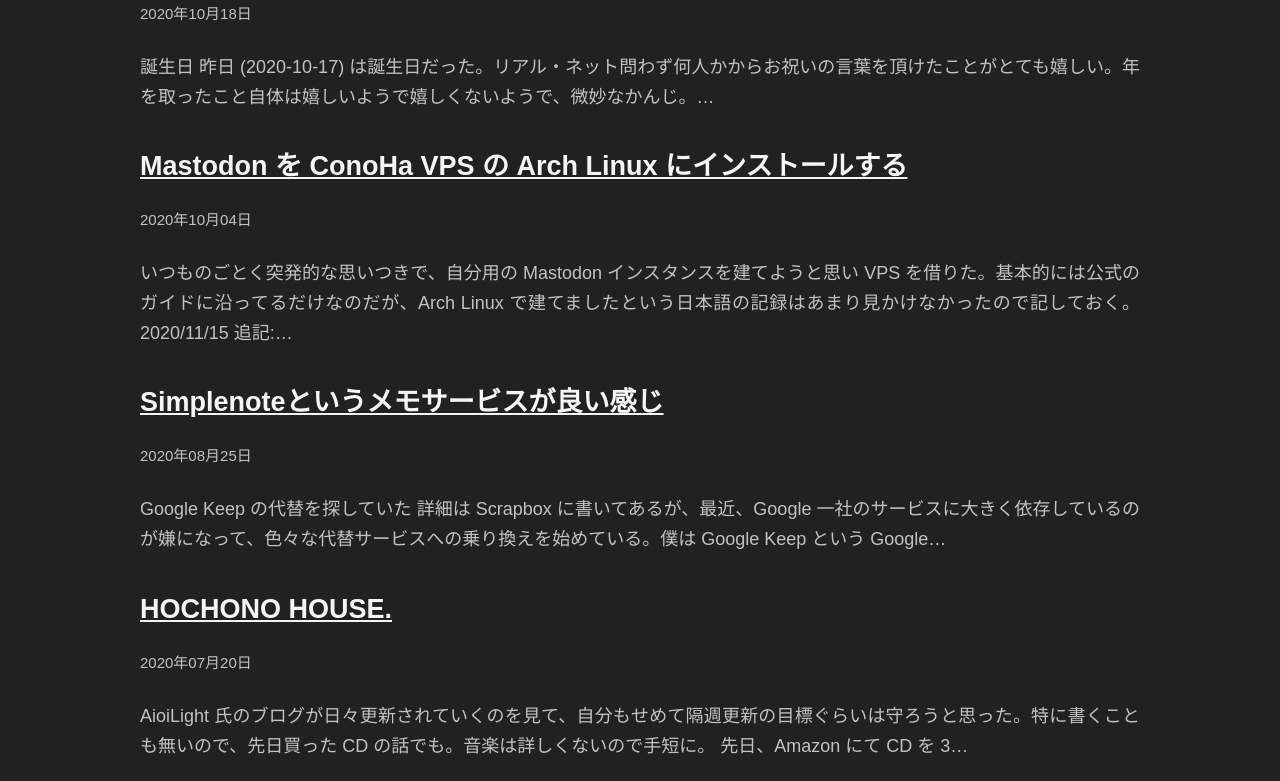
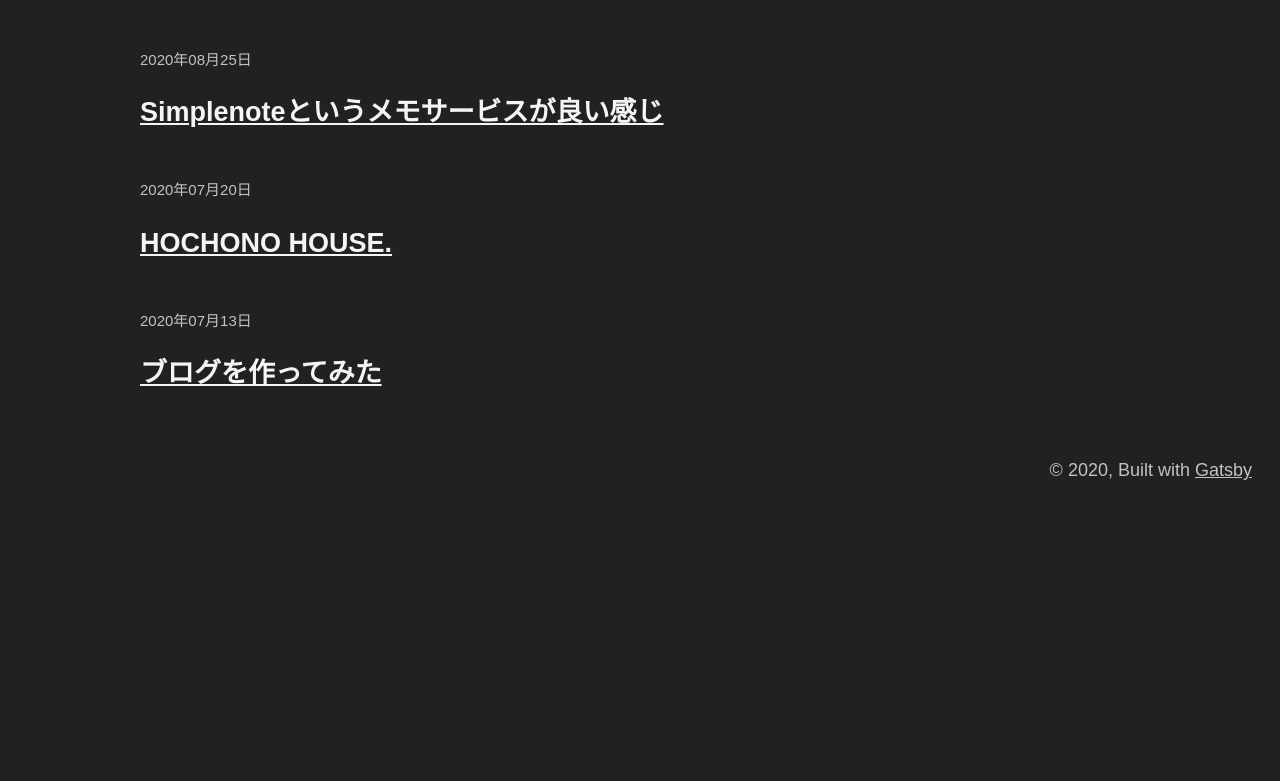
Before and after one commit to takker99/misoni.me, a Gatsby site: page /blog in a window 1280 px wide. Shown: the part 562-1343 px from the top of the page. After the commit the page ends 1076 px from the top, so only its background shows below. Built offline with nearby package versions, Linux system fonts and the light colour scheme; Gatsby itself is replaced by a stand-in of ours.

Commit message:
ブログ一覧の表示を変更

```diff
--- a/src/pages/blog.js
+++ b/src/pages/blog.js
@@ -14,24 +14,11 @@
       {posts.map(({ node }) => {
         const title = node.frontmatter.title || node.fields.slug
         return (
-          <article key={node.fields.slug}>
-            <header>
-              <h1>
-                <Link to={node.fields.slug}>
-                  {title}
-                </Link>
-              </h1>
-              <p>
-                <small>{node.frontmatter.date}</small>
-              </p>
-            </header>
-            <section>
-              <p
-                dangerouslySetInnerHTML={{
-                  __html: node.frontmatter.description || node.excerpt,
-                }}
-              />
-            </section>
+          <article key={node.fields.slug} style={{paddingBottom: 32 + 'px'}}>
+            <small>{node.frontmatter.date}</small>
+            <h1 style={{paddingTop: 0}}>
+              <Link to={node.fields.slug}>{title}</Link>
+            </h1>
           </article>
         )
       })}
@@ -51,7 +38,6 @@
     allMarkdownRemark(sort: { fields: [frontmatter___date], order: DESC }) {
       edges {
         node {
-          excerpt
           fields {
             slug
           }
```
